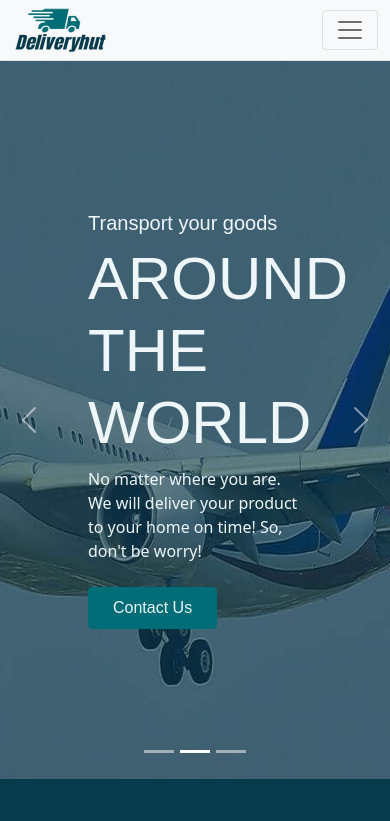
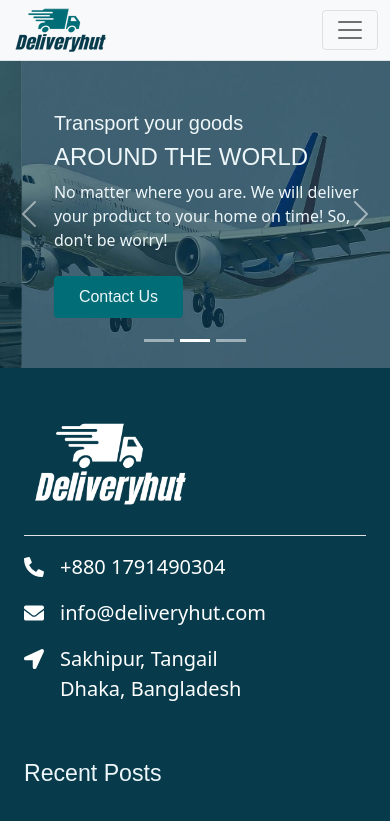
Before and after one commit to suhag-alamin/deliveryhut-client, a React (Create React App) app: page / in a window 390 px wide. Shown: the top 821 px of the page. Built offline with nearby package versions, Linux system fonts and the light colour scheme.

Commit message:
banner responsive

```diff
--- a/src/components/Pages/Home/Banner/Banner.css
+++ b/src/components/Pages/Home/Banner/Banner.css
@@ -20,3 +20,19 @@
 .banner-title {
   font-size: 60px;
 }
+
+@media only screen and (max-width: 768px) {
+  .carousel-one,
+  .carousel-two,
+  .carousel-three {
+    padding: 50px 20px;
+  }
+  .banner-title {
+    font-size: 30px;
+  }
+}
+@media only screen and (max-width: 400px) {
+  .banner-title {
+    font-size: 24px;
+  }
+}
--- a/src/components/Pages/Home/Banner/Banner.js
+++ b/src/components/Pages/Home/Banner/Banner.js
@@ -9,12 +9,12 @@ const Banner = () => {
       <Container fluid className="banner-section p-0">
         <Carousel variant="ligth">
           <Carousel.Item className="carousel-one">
-            <Container className="px-5">
+            <Container className="px-md-5">
               <Row>
-                <Col>
+                <Col sm={12} lg={6}>
                   <div className="">
                     <h5>Welcome to</h5>
-                    <h1 className="banner-title mb-2">Deliveryhut</h1>
+                    <h1 className="banner-title mb-2">Deliveryhut Services</h1>
                     <p className="mb-4">
                       We provide professional delivery services at Deliveryhut.
                       We make sure that your product is delivered on time.
@@ -26,16 +26,16 @@ const Banner = () => {
                     </Link>
                   </div>
                 </Col>
-                <Col></Col>
+                <Col sm={12} lg={6}></Col>
               </Row>
             </Container>
           </Carousel.Item>
 
           <Carousel.Item className="carousel-two">
-            <Container className="px-5">
+            <Container className="px-md-5">
               <Row>
-                <Col></Col>
-                <Col>
+                <Col sm={12} lg={6}></Col>
+                <Col sm={12} lg={6}>
                   <div className="">
                     <h5>Transport your goods</h5>
                     <h1 className="banner-title mb-2">AROUND THE WORLD</h1>
@@ -55,9 +55,9 @@ const Banner = () => {
           </Carousel.Item>
 
           <Carousel.Item className="carousel-three">
-            <Container className="px-5">
+            <Container className="px-md-5">
               <Row>
-                <Col>
+                <Col sm={12} lg={6}>
                   <div className="">
                     <h5>With help from our fleet</h5>
                     <h1 className="banner-title mb-2">SEND IT ANYWHERE</h1>
@@ -73,7 +73,7 @@ const Banner = () => {
                     </Link>
                   </div>
                 </Col>
-                <Col></Col>
+                <Col sm={12} lg={6}></Col>
               </Row>
             </Container>
           </Carousel.Item>
```
